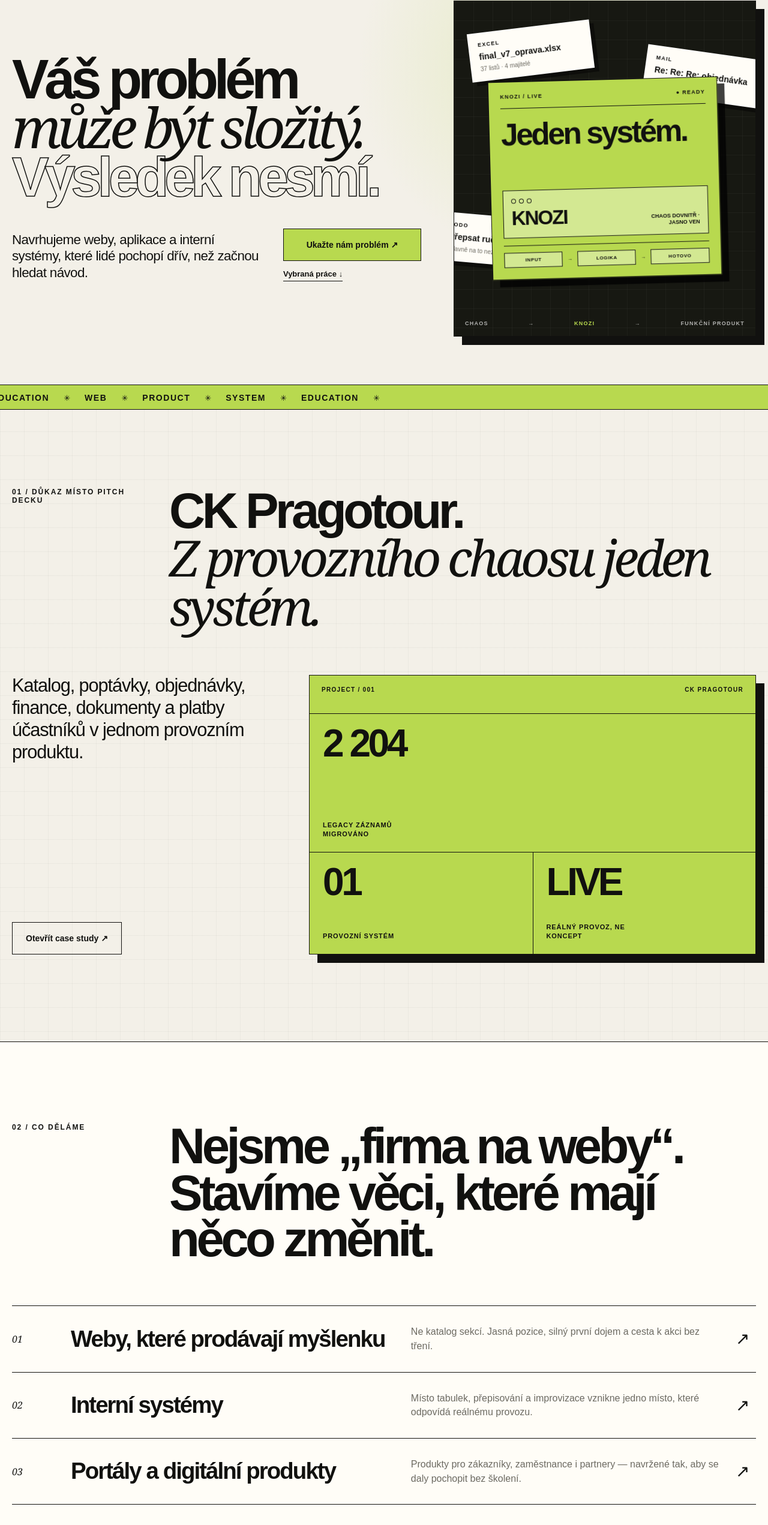
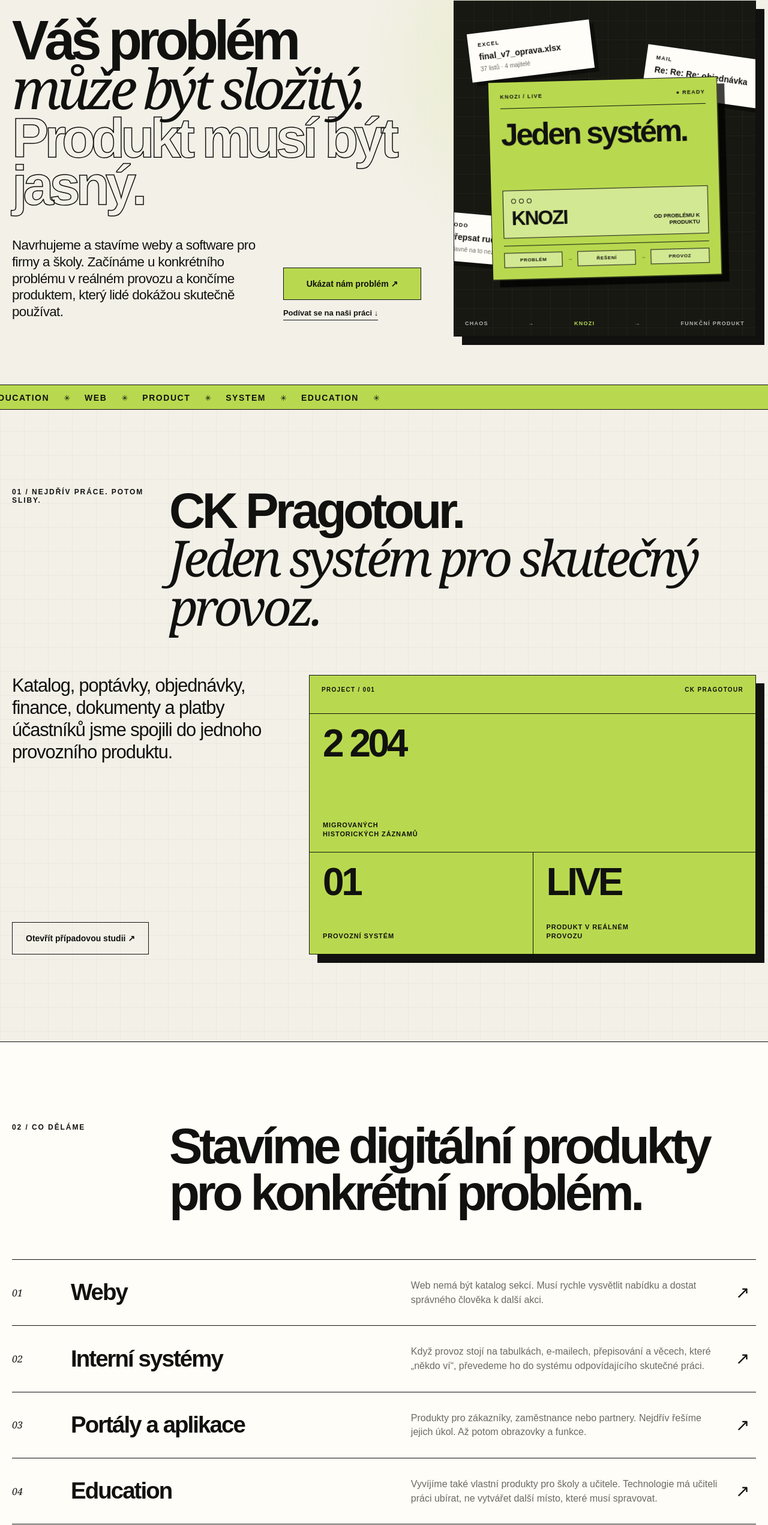
Before and after one commit to KadlecekTomas/Studio-Platform, a Next.js app: page / in a window 1280 px wide. Shown: the part 201-2743 px from the top of the page at 60% size. Built offline with nearby package versions, Linux system fonts and the light colour scheme.

Commit message:
refine Knozi homepage copy

```diff
--- a/app/page.tsx
+++ b/app/page.tsx
@@ -4,30 +4,42 @@ import { SiteFooter, SiteHeader } from "../components/site-chrome";
 const capabilities = [
   {
     index: "01",
-    title: "Weby, které prodávají myšlenku",
-    text: "Ne katalog sekcí. Jasná pozice, silný první dojem a cesta k akci bez tření.",
+    title: "Weby",
+    text: "Web nemá být katalog sekcí. Musí rychle vysvětlit nabídku a dostat správného člověka k další akci.",
   },
   {
     index: "02",
     title: "Interní systémy",
-    text: "Místo tabulek, přepisování a improvizace vznikne jedno místo, které odpovídá reálnému provozu.",
+    text: "Když provoz stojí na tabulkách, e-mailech, přepisování a věcech, které „někdo ví“, převedeme ho do systému odpovídajícího skutečné práci.",
   },
   {
     index: "03",
-    title: "Portály a digitální produkty",
-    text: "Produkty pro zákazníky, zaměstnance i partnery — navržené tak, aby se daly pochopit bez školení.",
+    title: "Portály a aplikace",
+    text: "Produkty pro zákazníky, zaměstnance nebo partnery. Nejdřív řešíme jejich úkol. Až potom obrazovky a funkce.",
   },
   {
     index: "04",
     title: "Education",
-    text: "Výukové produkty, školní nástroje a prostředí, kde technologie učiteli ubírá práci místo toho, aby ji přidávala.",
+    text: "Vyvíjíme také vlastní produkty pro školy a učitele. Technologie má učiteli práci ubírat, ne vytvářet další místo, které musí spravovat.",
   },
 ];
 
 const method = [
-  { index: "01", title: "Pochopit", text: "Nejdřív proces, lidi, data a skutečný problém." },
-  { index: "02", title: "Postavit", text: "Pak teprve rozhraní, logiku a produkt." },
-  { index: "03", title: "Ověřit", text: "Nakonec provoz, data a důkaz, že to opravdu funguje." },
+  {
+    index: "01",
+    title: "Pochopit",
+    text: "Zjistíme, jak dnes práce skutečně probíhá, kde vzniká zbytečná práce a co má vůbec smysl měnit.",
+  },
+  {
+    index: "02",
+    title: "Postavit",
+    text: "Navrhneme a vyvineme řešení kolem skutečného používání. Ne kolem seznamu obrazovek.",
+  },
+  {
+    index: "03",
+    title: "Ověřit",
+    text: "Nestačí, že kód funguje. Produkt musí obstát s reálnými lidmi, daty a provozem.",
+  },
 ];
 
 export default function Home() {
@@ -38,8 +50,8 @@ export default function Home() {
       <section className="home-hero" id="top">
         <div className="shell home-hero-inner">
           <div className="home-hero-meta" aria-label="Knozi zaměření">
-            <span>Digital products / web / systems</span>
-            <span>Prague · CZ / works everywhere</span>
+            <span>Weby / aplikace / interní systémy</span>
+            <span>KNOZI / Praha</span>
           </div>
 
           <div className="home-hero-grid">
@@ -49,20 +61,21 @@ export default function Home() {
                 <br />
                 <em>může být složitý.</em>
                 <br />
-                <span>Výsledek nesmí.</span>
+                <span>Produkt musí být jasný.</span>
               </h1>
 
               <div className="home-hero-bottom">
                 <p>
-                  Navrhujeme weby, aplikace a interní systémy, které lidé pochopí
-                  dřív, než začnou hledat návod.
+                  Navrhujeme a stavíme weby a software pro firmy a školy. Začínáme
+                  u konkrétního problému v reálném provozu a končíme produktem,
+                  který lidé dokážou skutečně používat.
                 </p>
                 <div className="home-hero-actions">
                   <Link className="button button-primary" href="/kontakt">
-                    Ukažte nám problém ↗
+                    Ukázat nám problém ↗
                   </Link>
                   <Link className="home-text-link" href="#work">
-                    Vybraná práce ↓
+                    Podívat se na naši práci ↓
                   </Link>
                 </div>
               </div>
@@ -99,14 +112,14 @@ export default function Home() {
                     <span />
                   </div>
                   <strong>KNOZI</strong>
-                  <small>chaos dovnitř · jasno ven</small>
+                  <small>od problému k produktu</small>
                 </div>
                 <div className="system-card-flow">
-                  <span>INPUT</span>
+                  <span>PROBLÉM</span>
                   <b>→</b>
-                  <span>LOGIKA</span>
+                  <span>ŘEŠENÍ</span>
                   <b>→</b>
-                  <span>HOTOVO</span>
+                  <span>PROVOZ</span>
                 </div>
               </div>
 
@@ -132,11 +145,11 @@ export default function Home() {
 
       <section className="home-proof shell" id="work">
         <div className="home-proof-heading">
-          <span className="kicker">01 / Důkaz místo pitch decku</span>
+          <span className="kicker">01 / Nejdřív práce. Potom sliby.</span>
           <h2>
             CK Pragotour.
             <br />
-            <em>Z provozního chaosu jeden systém.</em>
+            <em>Jeden systém pro skutečný provoz.</em>
           </h2>
         </div>
 
@@ -144,10 +157,10 @@ export default function Home() {
           <div className="home-proof-copy">
             <p>
               Katalog, poptávky, objednávky, finance, dokumenty a platby účastníků
-              v jednom provozním produktu.
+              jsme spojili do jednoho provozního produktu.
             </p>
             <Link className="button button-secondary" href="/case-studies/ck-pragotour">
-              Otevřít case study ↗
+              Otevřít případovou studii ↗
             </Link>
           </div>
 
@@ -158,7 +171,7 @@ export default function Home() {
             </div>
             <div className="proof-board-metric proof-board-main">
               <strong>2 204</strong>
-              <span>legacy záznamů migrováno</span>
+              <span>migrovaných historických záznamů</span>
             </div>
             <div className="proof-board-metric">
               <strong>01</strong>
@@ -166,7 +179,7 @@ export default function Home() {
             </div>
             <div className="proof-board-metric">
               <strong>LIVE</strong>
-              <span>reálný provoz, ne koncept</span>
+              <span>produkt v reálném provozu</span>
             </div>
           </div>
         </div>
@@ -176,7 +189,7 @@ export default function Home() {
         <div className="shell">
           <div className="home-section-intro">
             <span className="kicker">02 / Co děláme</span>
-            <h2>Nejsme „firma na weby“.<br />Stavíme věci, které mají něco změnit.</h2>
+            <h2>Stavíme digitální produkty<br />pro konkrétní problém.</h2>
           </div>
 
           <div className="home-capability-list">
@@ -195,8 +208,8 @@ export default function Home() {
       <section className="home-method" id="method">
         <div className="shell">
           <div className="home-section-intro home-section-intro-inverse">
-            <span className="kicker">03 / Jak pracujeme</span>
-            <h2>Tři kroky. Žádné procesní divadlo.</h2>
+            <span className="kicker">03 / Od problému k provozu</span>
+            <h2>Nezačínáme seznamem funkcí.</h2>
           </div>
 
           <div className="home-method-grid">
@@ -213,11 +226,13 @@ export default function Home() {
 
       <section className="home-closing">
         <div className="shell home-closing-inner">
-          <span className="kicker">Máte problém, který už nejde zalepit další tabulkou?</span>
+          <span className="kicker">
+            Máte proces, web nebo systém, který vás začíná brzdit?
+          </span>
           <h2>
-            Ukažte nám ho.
+            Nezačínejte zadáním.
             <br />
-            <em>My začneme otázkami.</em>
+            <em>Ukažte nám problém.</em>
           </h2>
           <Link className="button home-closing-button" href="/kontakt">
             Probrat projekt ↗
```
